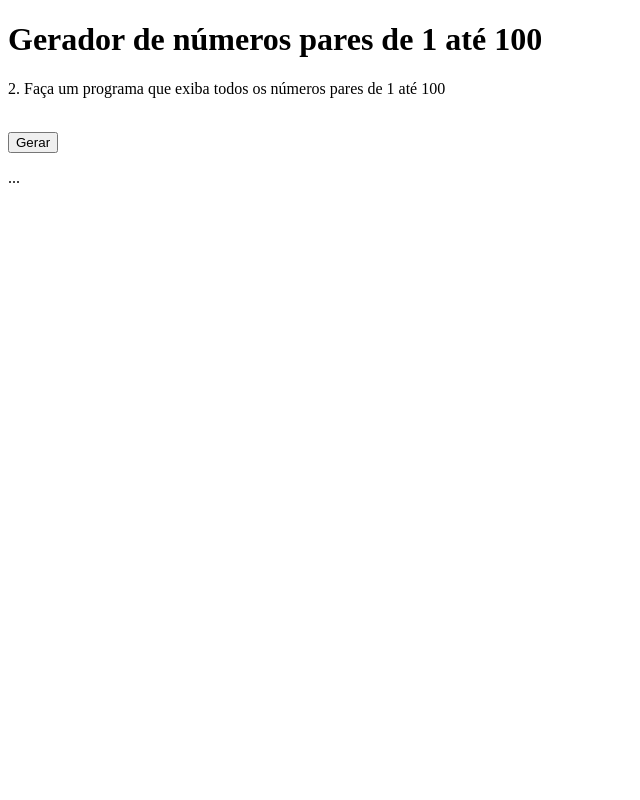
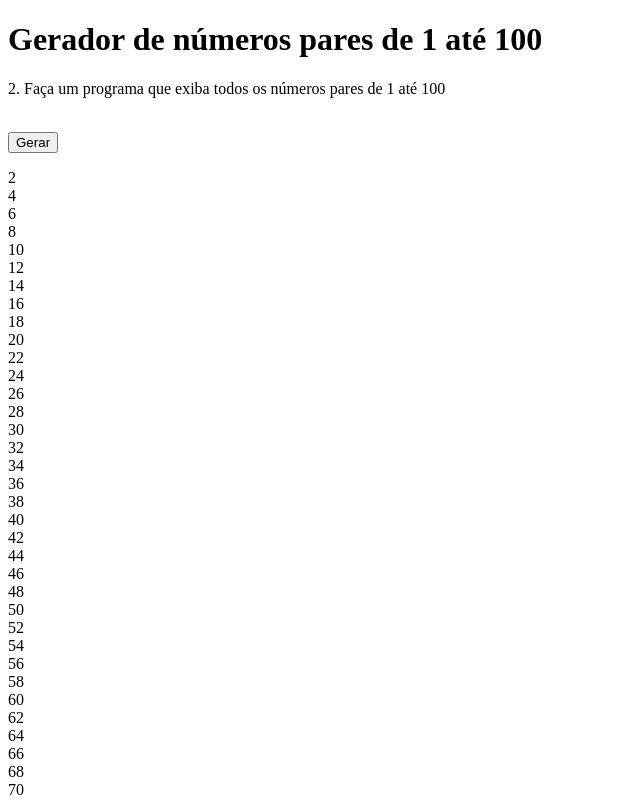
Before and after one commit to sandroaf/cempares, a plain HTML site: page index.html in a window 1280 px wide. Both pictures are taken after a click on the button "Gerar". Shown: the top 800 px of the page, without its empty margins (0-640 px from the left). Drawn offline with Linux system fonts and the light colour scheme.

Commit message:
Correção do FOR

```diff
--- a/funcoes.js
+++ b/funcoes.js
@@ -1,6 +1,6 @@
 /* função parinpar() retorna se é um numero par ou ímpar. */
 function parimpar(numero) {
-   if ((numero % 2) === 0) {
+   if ((numero % 2) == 0) {
       //número par.
       return "par";
    } else {
@@ -11,8 +11,10 @@ function parimpar(numero) {
 /* percorrer de 1 até determinado número e testa se é par ou ímpar */
 function geraPares(ate) {
     const numeros = document.querySelector("#pNumeros");
-    for (x=1;x++;x <= ate) {
-        if (parimpar(x) === "par") {
+    numeros.innerHTML = ""; //limpar o paragrafo de números
+    for (x=1;x <= ate;x++) {
+        console.log(x);
+        if (parimpar(x) == "par") {
             numeros.innerHTML += x + "<br>";
             /* numeros.innerHTML += equivale a numeros.innerHTML = numeros.innerHTML + */
         }
--- a/index.html
+++ b/index.html
@@ -3,7 +3,7 @@
 <head>
     <meta charset="UTF-8">
     <meta name="viewport" content="width=device-width, initial-scale=1.0">
-    <script language="JavaScrpt" src="funcoes.js"></script>
+    <script language="JavaScript" src="funcoes.js"></script>
     <title>Numeros Pares de 1 até 100</title>
 </head>
 <body>
```
